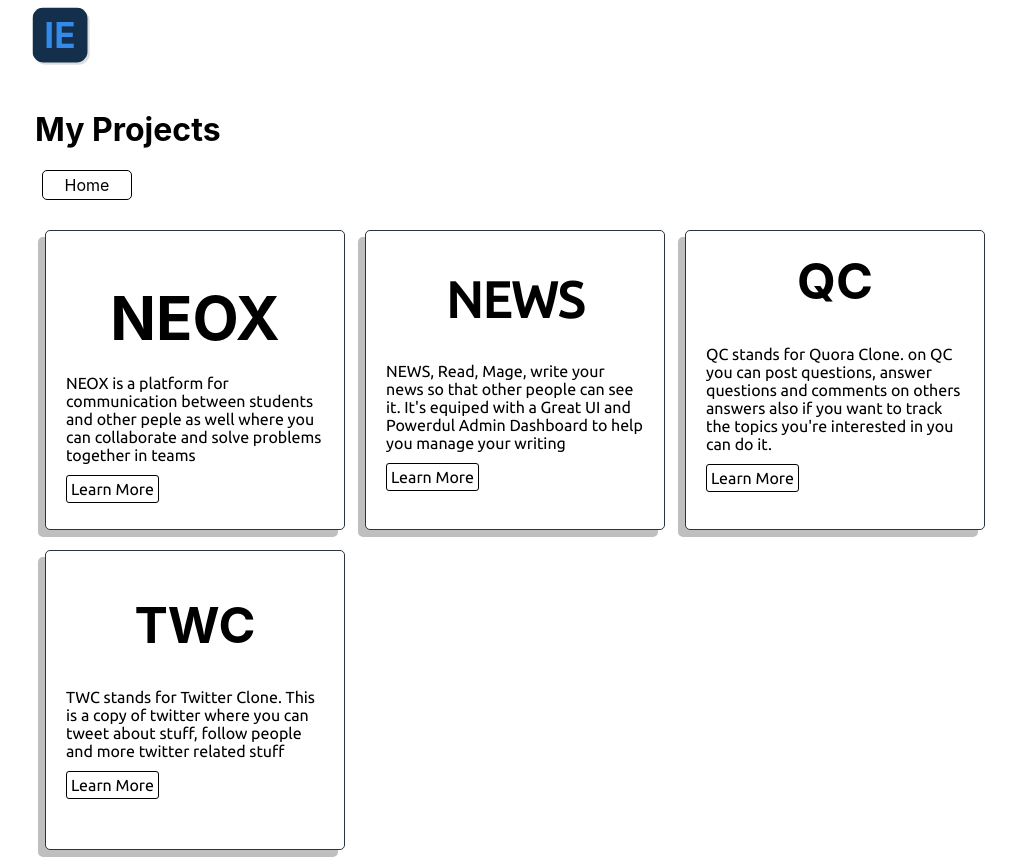
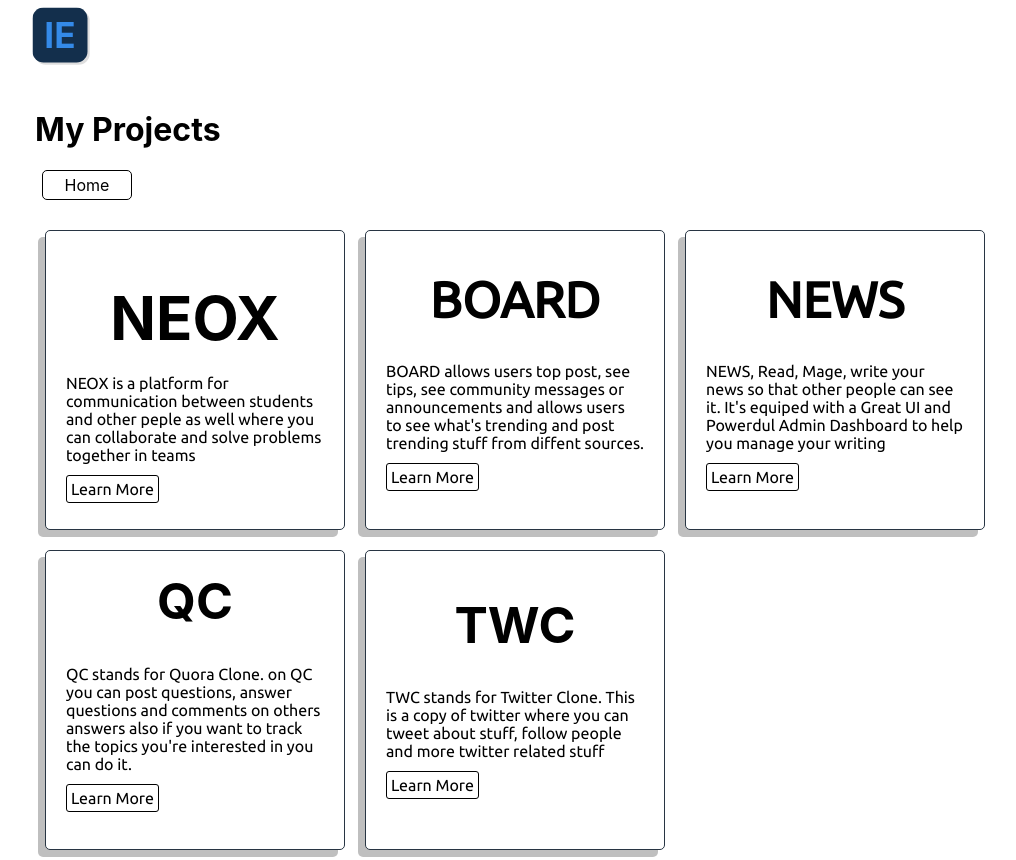
Before and after one commit to Irere123/My-Portfolio-v0, a Next.js app: page /projects in a window 1280 px wide. Shown: the whole page, without its empty margins (5-1021 px from the left). Built offline with nearby package versions, Linux system fonts and the light colour scheme.

Commit message:
added BOARD to projeccts

```diff
--- a/pages/projects.js
+++ b/pages/projects.js
@@ -33,6 +33,19 @@ function Projects() {
               together in teams
             </p>
             <Link href="https://neoxrw.netlify.com/register">
+              <a>Learn More</a>
+            </Link>
+          </div>
+        </div>
+        <div className={styles.ProjectCard}>
+          <h1 className={styles.news}>BOARD</h1>
+          <div className={styles.NewsIntro}>
+            <p>
+              BOARD allows users top post, see tips, see community messages or
+              announcements and allows users to see what's trending and post
+              trending stuff from diffent sources.
+            </p>
+            <Link href="https://github.com/irere123/NEWS">
               <a>Learn More</a>
             </Link>
           </div>
```
